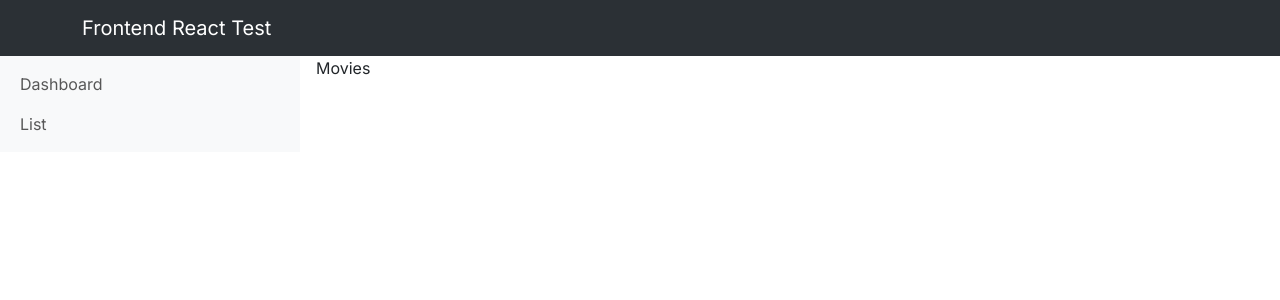
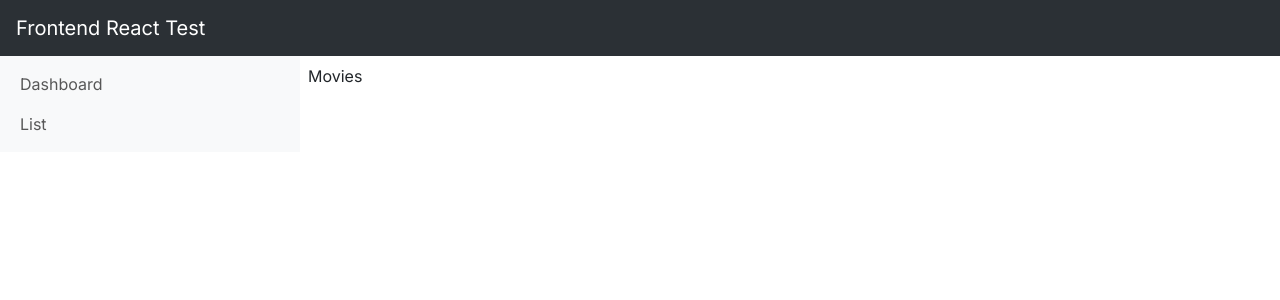
Before and after one commit to Brenw10/texoit-react-test, a Next.js app: page /movies in a window 1280 px wide. Shown: the top 300 px of the page. Built offline with nearby package versions, Linux system fonts and the light colour scheme.

Commit message:
improvements

```diff
--- a/src/components/GlobalLayout/index.tsx
+++ b/src/components/GlobalLayout/index.tsx
@@ -3,11 +3,13 @@ import SideBar from "../SideBar";
 
 export default function GlobalLayout({ children }: { children: React.ReactNode }) {
   return (
-    <div className="min-vh-100">
+    <div className="d-flex flex-column min-vh-100">
       <Header />
-      <div className='d-flex h-100 gap-3'>
+      <div className='d-flex flex-row flex-fill'>
         <SideBar />
-        {children}
+        <div className='p-2 flex-fill'>
+          {children}
+        </div>
       </div>
     </div>
   )
--- a/src/components/Header/index.tsx
+++ b/src/components/Header/index.tsx
@@ -1,13 +1,11 @@
 'use client'
 
-import { Navbar, Container } from "react-bootstrap";
+import { Navbar } from "react-bootstrap";
 
 export default function GlobalHeader() {
   return (
-    <Navbar className="bg-body-tertiary" data-bs-theme="dark">
-      <Container>
-        <Navbar.Brand href="/">Frontend React Test</Navbar.Brand>
-      </Container>
+    <Navbar className="bg-body-tertiary px-3" data-bs-theme="dark">
+      <Navbar.Brand href="/">Frontend React Test</Navbar.Brand>
     </Navbar>
   )
 }
```
